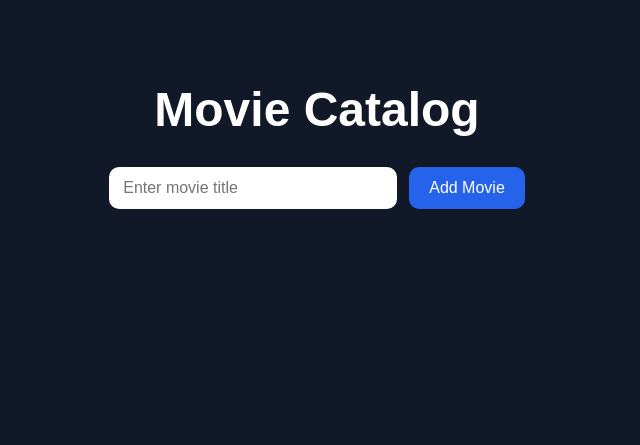
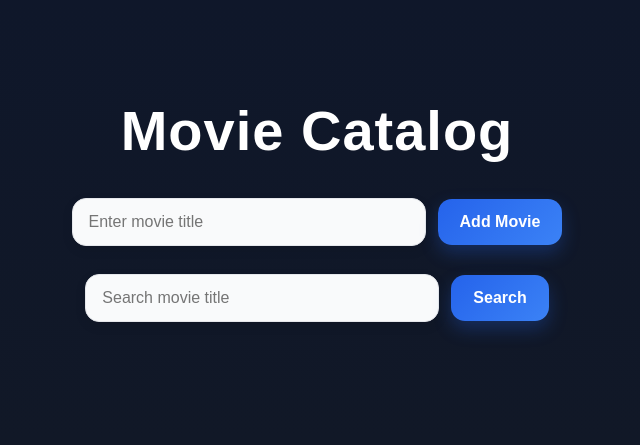
Before and after one commit to jimenaestradad/movie_catalog_doublyLL, a Flask app: page / in a window 1280 px wide. Shown: the top 445 px of the page, without its empty margins (323-963 px from the left). Run offline with Flask 3, Linux system fonts and the light colour scheme.

Commit message:
Improving movies validation and adding search

```diff
--- a/app.py
+++ b/app.py
@@ -1,4 +1,4 @@
-from flask import Flask, render_template, request, redirect
+from flask import Flask, render_template, request, redirect, url_for
 from models.node import Node
 from models.double_linked_list import DoubleLinkedList
 
@@ -6,6 +6,10 @@ app = Flask(__name__)
 
 movie_list = DoubleLinkedList()
 current_index = 0
+
+
+def normalize_title(title):
+    return "".join(title.lower().split())
 
 
 @app.route("/")
@@ -16,19 +20,39 @@ def home():
     if movies:
         current_movie = movies[current_index]
 
+    duplicate_message = request.args.get("message")
+
     return render_template(
         "index.html",
         movies=movies,
-        current_movie=current_movie
+        current_movie=current_movie,
+        searched_movie=None,
+        search_message=None,
+        duplicate_message=duplicate_message
     )
 
 
 @app.route("/add", methods=["POST"])
 def add_movie():
-    movie_title = request.form.get("title")
+    movie_title = request.form.get("title", "").strip()
 
     if movie_title:
-        movie_list.insert_at_end(Node(movie_title))
+        normalized_new_title = normalize_title(movie_title)
+        existing_movie = None
+
+        for node in movie_list:
+            if normalize_title(node.data) == normalized_new_title:
+                existing_movie = node
+                break
+
+        if existing_movie is None:
+            movie_list.insert_at_end(Node(movie_title))
+            return redirect("/")
+
+        return redirect(url_for(
+            "home",
+            message=f"Movie '{movie_title}' already exists in your list."
+        ))
 
     return redirect("/")
 
@@ -53,5 +77,41 @@ def next_movie():
     return redirect("/")
 
 
+@app.route("/search", methods=["POST"])
+def search_movie():
+    movie_title = request.form.get("search_title", "").strip()
+
+    movies = [node.data for node in movie_list]
+
+    current_movie = None
+    if movies:
+        current_movie = movies[current_index]
+
+    searched_movie = None
+    search_message = None
+
+    if movie_title:
+        result = None
+
+        for node in movie_list:
+            if normalize_title(node.data) == normalize_title(movie_title):
+                result = node
+                break
+
+        if result is not None:
+            searched_movie = result.data
+        else:
+            search_message = f"Movie '{movie_title}' not found."
+
+    return render_template(
+        "index.html",
+        movies=movies,
+        current_movie=current_movie,
+        searched_movie=searched_movie,
+        search_message=search_message,
+        duplicate_message=None
+    )
+
+
 if __name__ == "__main__":
     app.run(debug=True)
--- a/static/style.css
+++ b/static/style.css
@@ -1,103 +1,131 @@
 /* Estilos generales de toda la página */
 body {
     font-family: Arial, Helvetica, sans-serif;
-    background-color: #111827;
+    background: linear-gradient(180deg, #0f172a 0%, #111827 100%);
     color: white;
     text-align: center;
-    padding: 50px 20px;
     margin: 0;
+    padding: 60px 20px;
 }
 
-/* Título principal de la página */
+/* Título principal */
 h1 {
-    font-size: 3rem;
-    margin-bottom: 30px;
+    font-size: 3.5rem;
+    font-weight: 800;
+    margin-bottom: 35px;
+    letter-spacing: 1px;
 }
 
-/* Contenedor del formulario para agregar películas */
+/* Formulario general */
 form {
     display: flex;
     justify-content: center;
+    align-items: center;
     gap: 12px;
     flex-wrap: wrap;
-    margin-bottom: 40px;
+    margin-bottom: 28px;
 }
 
-/* Campos de texto del formulario */
+/* Campos de texto */
 input {
-    padding: 12px 14px;
-    width: 260px;
-    border-radius: 10px;
-    border: none;
+    padding: 14px 16px;
+    width: 320px;
+    max-width: 90vw;
+    border-radius: 14px;
+    border: 1px solid #e5e7eb;
     font-size: 1rem;
     outline: none;
+    background-color: #f9fafb;
+    color: #111827;
+    box-shadow: 0 4px 12px rgba(0, 0, 0, 0.08);
 }
 
-/* Botón para agregar película */
+/* Botones */
 button {
-    padding: 12px 20px;
+    padding: 14px 22px;
     border: none;
-    border-radius: 10px;
-    background-color: #2563eb;
+    border-radius: 14px;
+    background: linear-gradient(135deg, #2563eb, #3b82f6);
     color: white;
     font-size: 1rem;
+    font-weight: 600;
     cursor: pointer;
-    transition: background-color 0.2s ease;
+    transition: transform 0.15s ease, box-shadow 0.15s ease, background 0.2s ease;
+    box-shadow: 0 8px 18px rgba(37, 99, 235, 0.28);
 }
 
-/* Efecto al pasar el mouse sobre el botón */
+/* Efecto al pasar el mouse */
 button:hover {
-    background-color: #1d4ed8;
+    background: linear-gradient(135deg, #1d4ed8, #2563eb);
+    transform: translateY(-1px);
+    box-shadow: 0 10px 22px rgba(37, 99, 235, 0.35);
 }
 
-/* Sección donde se muestra la película actual */
+/* Contenedor de la película actual */
 .current-movie {
+    margin: 42px 0 18px;
+    display: flex;
+    flex-direction: column;
+    align-items: center;
+    gap: 16px;
+}
 
-    /* Espacio arriba */
-    margin-top: 40px;
-
-    /* Activa Flexbox */
-    display: flex;
-
-    /* Organiza elementos verticalmente */
-    flex-direction: column;
-
-    /* Centra horizontalmente */
-    align-items: center;
+/* Título de la película actual */
+.current-movie h2 {
+    font-size: 1.9rem;
+    margin: 0;
+    color: #f8fafc;
 }
 
 /* Tarjeta destacada de la película actual */
 .current-card {
     border: 2px solid #60a5fa;
+    background: linear-gradient(180deg, #243044 0%, #1f2937 100%);
+    width: 260px;
+    box-shadow: 0 10px 24px rgba(0, 0, 0, 0.28);
 }
 
-/* Contenedor de los botones de navegación */
+/* Botones de navegación */
 .navigation-buttons {
-    margin-top: 20px;
     display: flex;
     justify-content: center;
-    gap: 12px;
+    gap: 14px;
+    margin-top: 4px;
 }
 
-/* Estilos para los enlaces que contienen los botones */
 .navigation-buttons a {
     text-decoration: none;
 }
 
 /* Contenedor de las tarjetas */
 .movie-container {
-    margin-top: 40px;
+    margin-top: 44px;
     display: flex;
     flex-wrap: wrap;
     justify-content: center;
-    gap: 20px;
+    gap: 22px;
+    padding-bottom: 20px;
 }
 
 /* Tarjeta individual de película */
 .movie-card {
-    background-color: #1f2937;
-    padding: 20px;
-    border-radius: 15px;
-    width: 200px;
-    font-size: 1.2rem;
+    background: linear-gradient(180deg, #1f2937 0%, #273244 100%);
+    padding: 22px;
+    border-radius: 18px;
+    width: 230px;
+    min-height: 70px;
+    font-size: 1.15rem;
+    font-weight: 600;
+    display: flex;
+    align-items: center;
+    justify-content: center;
+    box-shadow: 0 10px 24px rgba(0, 0, 0, 0.25);
+    border: 1px solid rgba(255, 255, 255, 0.06);
+    transition: transform 0.15s ease, box-shadow 0.15s ease;
 }
+
+/* Efecto al pasar el mouse sobre una tarjeta */
+.movie-card:hover {
+    transform: translateY(-3px);
+    box-shadow: 0 14px 30px rgba(0, 0, 0, 0.3);
+}
--- a/templates/index.html
+++ b/templates/index.html
@@ -5,6 +5,7 @@
     <meta charset="UTF-8">
     <meta name="viewport" content="width=device-width, initial-scale=1.0">
     <title>Movie Catalog</title>
+
     <link rel="stylesheet" href="{{ url_for('static', filename='style.css') }}">
 </head>
 
@@ -13,40 +14,98 @@
     <h1>Movie Catalog</h1>
 
     <form action="/add" method="POST">
+
         <input
             type="text"
             name="title"
             placeholder="Enter movie title"
             required
         >
-        <button type="submit">Add Movie</button>
+
+        <button type="submit">
+            Add Movie
+        </button>
+
     </form>
 
+    <form action="/search" method="POST">
+
+        <input
+            type="text"
+            name="search_title"
+            placeholder="Search movie title"
+            required
+        >
+
+        <button type="submit">
+            Search
+        </button>
+
+    </form>
+
+    {% if searched_movie %}
+        <div class="current-movie">
+            <h2>Search Result</h2>
+            <div class="movie-card current-card">
+                {{ searched_movie }}
+            </div>
+        </div>
+    {% endif %}
+
+    {% if search_message %}
+        <p class="message-error">
+            {{ search_message }}
+        </p>
+    {% endif %}
+
+    {% if duplicate_message %}
+        <p class="message-error">
+            {{ duplicate_message }}
+        </p>
+    {% endif %}
+
     {% if current_movie %}
+
         <div class="current-movie">
+
             <h2>Current Movie</h2>
+
             <div class="movie-card current-card">
                 {{ current_movie }}
             </div>
 
             <div class="navigation-buttons">
+
                 <a href="/previous">
-                    <button type="button">Previous</button>
+                    <button type="button">
+                        Previous
+                    </button>
                 </a>
 
+
                 <a href="/next">
-                    <button type="button">Next</button>
+                    <button type="button">
+                        Next
+                    </button>
                 </a>
+
             </div>
+
         </div>
+
     {% endif %}
 
+
     <div class="movie-container">
+
         {% for movie in movies %}
+
             <div class="movie-card">
                 {{ movie }}
             </div>
+
         {% endfor %}
+
     </div>
 
 </body>
```
